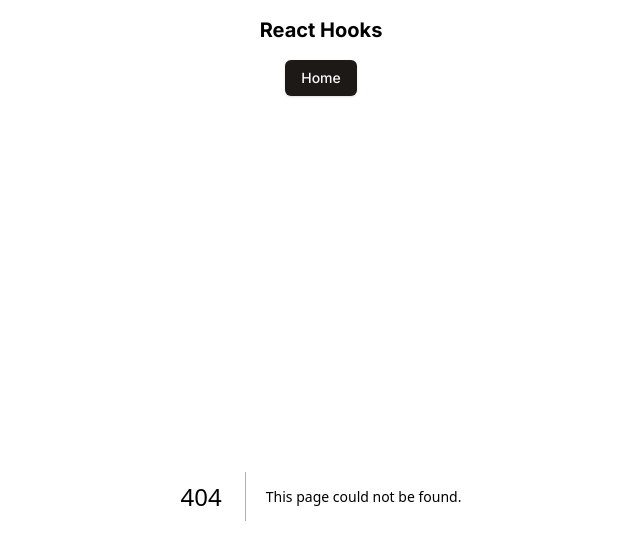
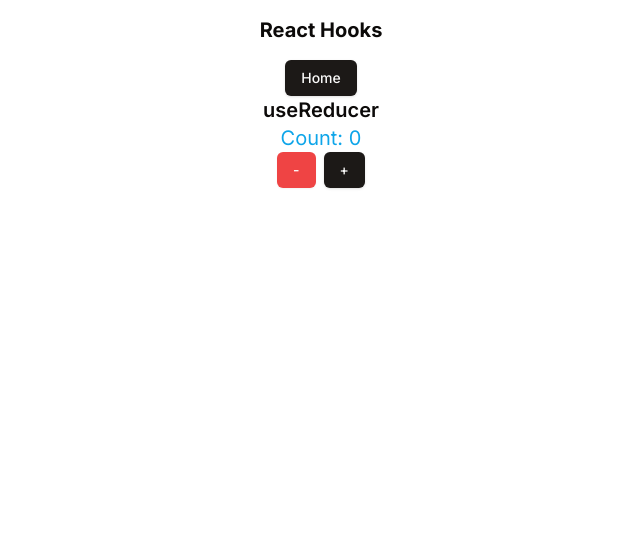
Before and after one commit to mariolazzari/react-hooks-cs, a Next.js app: page /useReducer in a window 1280 px wide. Before the commit this address had no page. Shown: the top 560 px of the page, without its empty margins (319-959 px from the left). Built offline with nearby package versions, Linux system fonts and the light colour scheme.

Commit message:
Done useReducer

```diff
--- a/app/page.tsx
+++ b/app/page.tsx
@@ -11,6 +11,7 @@ function HomePage() {
       "useCallback",
       "useContext",
       "useRef",
+      "useReducer",
     ],
     []
   );
--- /dev/null
+++ b/app/useReducer/page.tsx
@@ -0,0 +1,80 @@
+"use client";
+import { Button } from "@/components/ui/button";
+import { useReducer } from "react";
+
+type State = {
+  count: number;
+  error: string | null;
+};
+
+type Action = {
+  type: "increment" | "decrement";
+};
+
+const initialState: State = {
+  count: 0,
+  error: null,
+};
+
+function checkError(count: number): State {
+  switch (true) {
+    case count < -5:
+      return {
+        count: -5,
+        error: "Min reached!",
+      };
+
+    case count > 5:
+      return {
+        count: 5,
+        error: "Max reached",
+      };
+
+    default:
+      return {
+        count,
+        error: null,
+      };
+  }
+}
+
+function reducer(state: State, action: Action): State {
+  switch (action.type) {
+    case "increment":
+      return checkError(state.count + 1);
+
+    case "decrement":
+      return checkError(state.count - 1);
+
+    default:
+      return state;
+  }
+}
+
+function UseReducerPage() {
+  const [state, dispatch] = useReducer(reducer, initialState);
+
+  const decrement = () => dispatch({ type: "decrement" });
+  const increment = () => dispatch({ type: "increment" });
+
+  return (
+    <div className="flex flex-col items-center">
+      <h2 className="text-xl font-semibold">useReducer</h2>
+
+      <h3 className="text-xl text-sky-500">Count: {state.count}</h3>
+
+      {state.error && (
+        <h3 className="text-lg text-red-500 my-2">{state.error}</h3>
+      )}
+
+      <div className="flex gap-2">
+        <Button variant="destructive" onClick={decrement}>
+          -
+        </Button>
+        <Button onClick={increment}>+</Button>
+      </div>
+    </div>
+  );
+}
+
+export default UseReducerPage;
```
Also changed, not shown: 1 other file (tests, documents, lock files or other folders).
